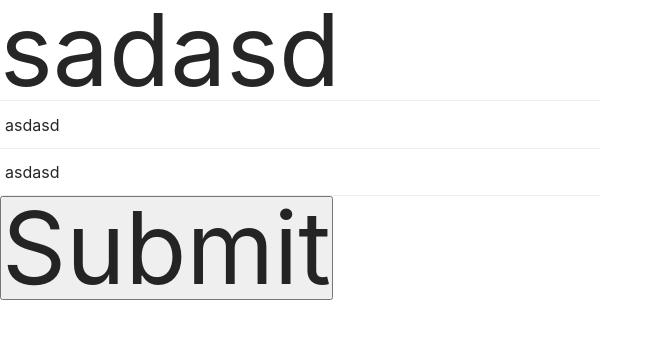
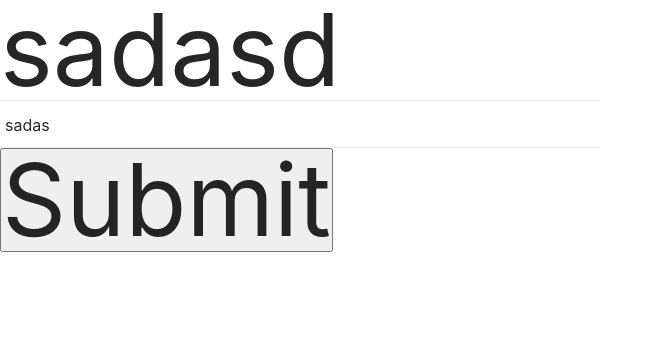
Before and after one commit to lzt-T/carpediemUi, a Vue app: page / in a window 1280 px wide. Shown: the top 338 px of the page, without its empty margins (0-663 px from the left). Built offline with nearby package versions, Linux system fonts and the light colour scheme; a web font is replaced by a local one.

Commit message:
fix: 修改设计思路

```diff
--- a/examples/App.vue
+++ b/examples/App.vue
@@ -1,7 +1,9 @@
 <template>
   <div class="su">
     <div>sadasd</div>
-    <cd-collapse :options="data" :height="48" :accordion="false"></cd-collapse>
+    <cd-collapse :state="false" title="sadas" :height="48"
+      >asdsadasdasdasdasd</cd-collapse
+    >
     <form method="post" action="http://127.0.0.1:3000/su">
       <input type="submit" />
     </form>
--- a/packages/collapse/src/collapse.vue
+++ b/packages/collapse/src/collapse.vue
@@ -1,43 +1,34 @@
 <template>
   <div :class="{ 'cd-collapse-frame': true }">
     <div
-      v-for="(data, ind) in options"
-      :key="ind"
       :class="{
         'cd-collapse-div': true,
-        'cd-collapse-div-broder': isAction[ind] == 1,
-        'cd-collapse-div-broder-other':
-          isAction[ind] == 1 && ind == options.length - 1,
-        'cd-collapse-div-show': isAction[ind] == 1,
-        'cd-collapse-div-alwayshow': isAction[ind] == 1,
-        'cd-collapse-div-notshow': isAction[ind] == 0,
+        'cd-collapse-div-show': isAction && isMove,
+        'cd-collapse-div-always-show': isAction,
+        'cd-collapse-div-notshow': isAction == false,
       }"
     >
       <div
         :class="{
           'cd-collapse-title': true,
-          'cd-collapse-div-broder': isAction[ind] == 0,
-          'cd-collapse-div-broder-other':
-            isAction[ind] == 0 && ind == options.length - 1,
         }"
-        @click="onClick(ind)"
+        @click="onClick"
         @selectstart.prevent
       >
-        <span :class="{ 'cd-collapse-title-word': true }">{{
-          data.title
-        }}</span>
+        <span :class="{ 'cd-collapse-title-word': true }">{{ title }}</span>
         <cd-icon
           name="rightArrowTow"
           :size="heightData / 3"
           :class="{
             'cd-collapse-title-icon': true,
-            'cd-collapse-title-icon-dowm': isAction[ind] == 1,
-            'cd-collapse-title-icon-up': isAction[ind] == 0 && isMove,
+            'cd-collapse-title-icon-dowm': isAction && isMove,
+            'cd-collapse-title-icon-always-dowm': isAction,
+            'cd-collapse-title-icon-up': isAction == false && isMove,
           }"
         ></cd-icon>
       </div>
-      <div :class="{ 'cd-collapse-text': true }" :ref="text">
-        {{ data.text }}
+      <div ref="text">
+        <slot></slot>
       </div>
     </div>
   </div>
@@ -52,15 +43,14 @@ export default defineComponent({
     cdIcon,
   },
   props: {
-    options: {
-      type: Array,
-      required: true,
+    title: {
+      type: String,
     },
     height: {
       type: Number,
       default: 48,
     },
-    accordion: {
+    state: {
       type: Boolean,
       default: false,
     },
@@ -76,39 +66,24 @@ export default defineComponent({
         heightData.value = 24;
       }
     }
+    let text = ref();
+    let isAction = ref();
+    let divHeight = ref(0);
+    onMounted(() => {
+      if (props.state) {
+        isAction.value = true;
+        divHeight.value = text.value.clientHeight;
+      } else {
+        isAction.value = false;
+      }
+    });
 
-    let textDiv: any = ref([]);
-    const text = (el: any) => {
-      textDiv.value.push(el);
-    };
-    let isAction: any = ref([]);
-    let divHeight = ref(0);
-
-    initializeIsAction();
     let isMove = ref(false);
-    function initializeIsAction() {
-      props.options?.forEach(() => {
-        isAction.value.push(0);
-      });
+    function onClick() {
+      isMove.value = true;
+      divHeight.value = text.value.clientHeight;
+      isAction.value = !isAction.value;
     }
-    function onClick(ind: number) {
-      isMove.value = true;
-      if (props.accordion) {
-        isAction.value.forEach((val: any, arrayInd: number) => {
-          if (arrayInd == ind) {
-            isAction.value[arrayInd] = !isAction.value[arrayInd];
-          } else {
-            isAction.value[arrayInd] = 0;
-          }
-        });
-      } else {
-        isAction.value[ind] = !isAction.value[ind];
-      }
-      divHeight.value = textDiv.value[ind].clientHeight;
-    }
-    onMounted(() => {
-      console.log(textDiv.value[0].clientHeight);
-    });
     return {
       heightData,
       text,
@@ -129,19 +104,16 @@ export default defineComponent({
   overflow: hidden;
   width: 100%;
   height: v-bind(heightData + "px");
-}
-.cd-collapse-div-broder {
   border-top: 1px solid #ededed;
-}
-.cd-collapse-div-broder-other {
   border-bottom: 1px solid #ededed;
 }
-.cd-collapse-div-alwayshow {
-  overflow: auto;
-  height: auto;
+.cd-collapse-div-always-show {
+  overflow: hidden;
+  height: v-bind(divHeight + heightData + "px");
 }
 .cd-collapse-div-show {
   overflow: hidden;
+  height: v-bind(divHeight + heightData + "px");
   animation: show 0.2s linear;
 }
 @keyframes show {
@@ -183,8 +155,12 @@ export default defineComponent({
   margin-left: 10px;
   margin-right: 10px;
 }
+
 .cd-collapse-title-icon-dowm {
   animation: down 0.2s linear;
+  transform: rotate(90deg);
+}
+.cd-collapse-title-icon-always-dowm {
   transform: rotate(90deg);
 }
 @keyframes down {
@@ -207,12 +183,4 @@ export default defineComponent({
     transform: rotate(0deg);
   }
 }
-.cd-collapse-text {
-  padding-left: 5px;
-  padding-right: 20px;
-  padding-top: 10px;
-  padding-bottom: 10px;
-  line-height: v-bind(heightData/2 + "px");
-  font-size: v-bind(heightData/3.2 + "px");
-}
 </style>
```
